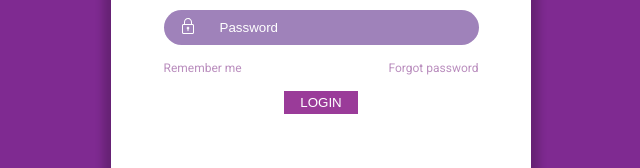
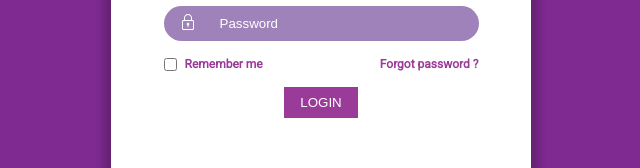
Before and after one commit to phatnguyenuit/7days-layout-challenges, a plain HTML site: page day1-login-form/index.html in a window 1280 px wide. Shown: the part 560-728 px from the top of the page, without its empty margins (319-959 px from the left). Drawn offline with Linux system fonts and the light colour scheme.

Commit message:
Update actual result

```diff
--- a/day1-login-form/index.html
+++ b/day1-login-form/index.html
@@ -37,8 +37,15 @@
             <input placeholder="Password" id="password" />
           </div>
           <div class="form-actions">
-            <div class="remember-section">Remember me</div>
-            <div class="forgot-password-section">Forgot password</div>
+            <div class="remember-section">
+              <input type="checkbox" id="remember-me" />
+              <label for="remember-me">
+                Remember me
+              </label>
+            </div>
+            <div class="forgot-password-section">
+              <a href="javascript:void(0)" class="forgot-password">Forgot password ?</a>
+            </div>
           </div>
           <div class="submit-section">
             <button>Login</button>
--- a/day1-login-form/styles.css
+++ b/day1-login-form/styles.css
@@ -114,11 +114,26 @@ body {
 }
 
 .form-actions {
-  color: #ba8ebe;
+  color: #9a3b99;
   display: flex;
   flex-direction: row;
   justify-content: space-between;
   margin: 16px 0;
+  font-weight: 700;
+}
+
+.remember-section {
+  display: flex;
+  align-items: center;
+}
+
+.remember-section>label {
+  margin-left: 8px;
+}
+
+.forgot-password {
+  text-decoration: none;
+  color: inherit;
 }
 
 .submit-section {
@@ -130,6 +145,6 @@ body {
   border: none;
   color: #ffffff;
   outline: none;
-  padding: 4px 16px;
+  padding: 8px 16px;
   text-transform: uppercase;
 }
```
Also changed, not shown: day1-login-form/actual-result.png (added), day1-login-form/result.png (deleted).
